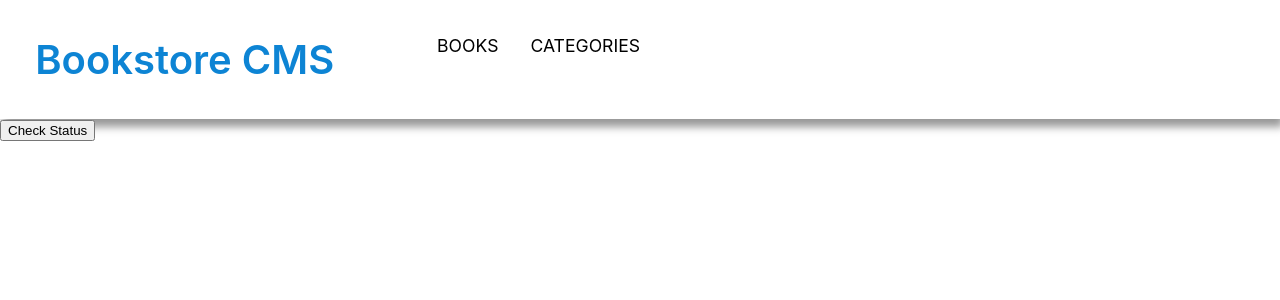
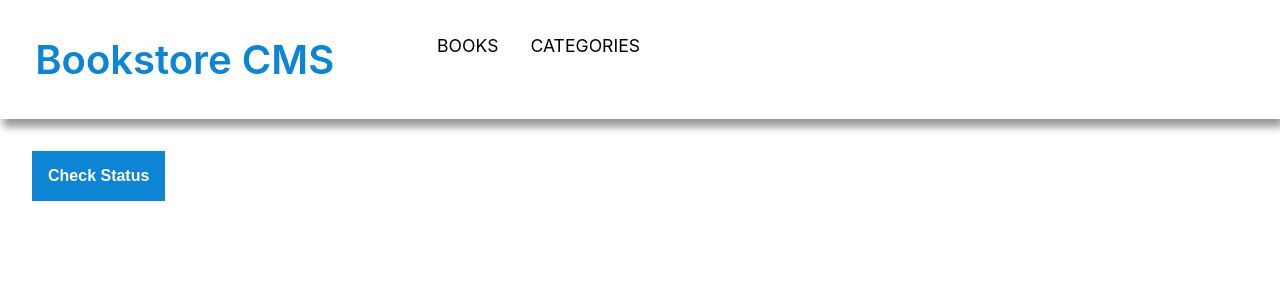
Before and after one commit to edubew/bookstore-react, a React (Create React App) app: page /categories in a window 1280 px wide. Shown: the top 300 px of the page. Built offline with nearby package versions, Linux system fonts and the light colour scheme.

Commit message:
Add basic styling to the categories component

```diff
--- a/src/components/Categories/Categories.js
+++ b/src/components/Categories/Categories.js
@@ -1,5 +1,5 @@
 import React from 'react';
-// import './categories.css';
+import './categories.css';
 
 const Categories = () => (
   <div>
--- /dev/null
+++ b/src/components/Categories/categories.css
@@ -0,0 +1,9 @@
+.categories__btn {
+  padding: 1rem;
+  margin: 2rem;
+  background: rgb(13, 132, 212);
+  color: #fff;
+  font-weight: 600;
+  font-size: 1rem;
+  border: none;
+}
```
